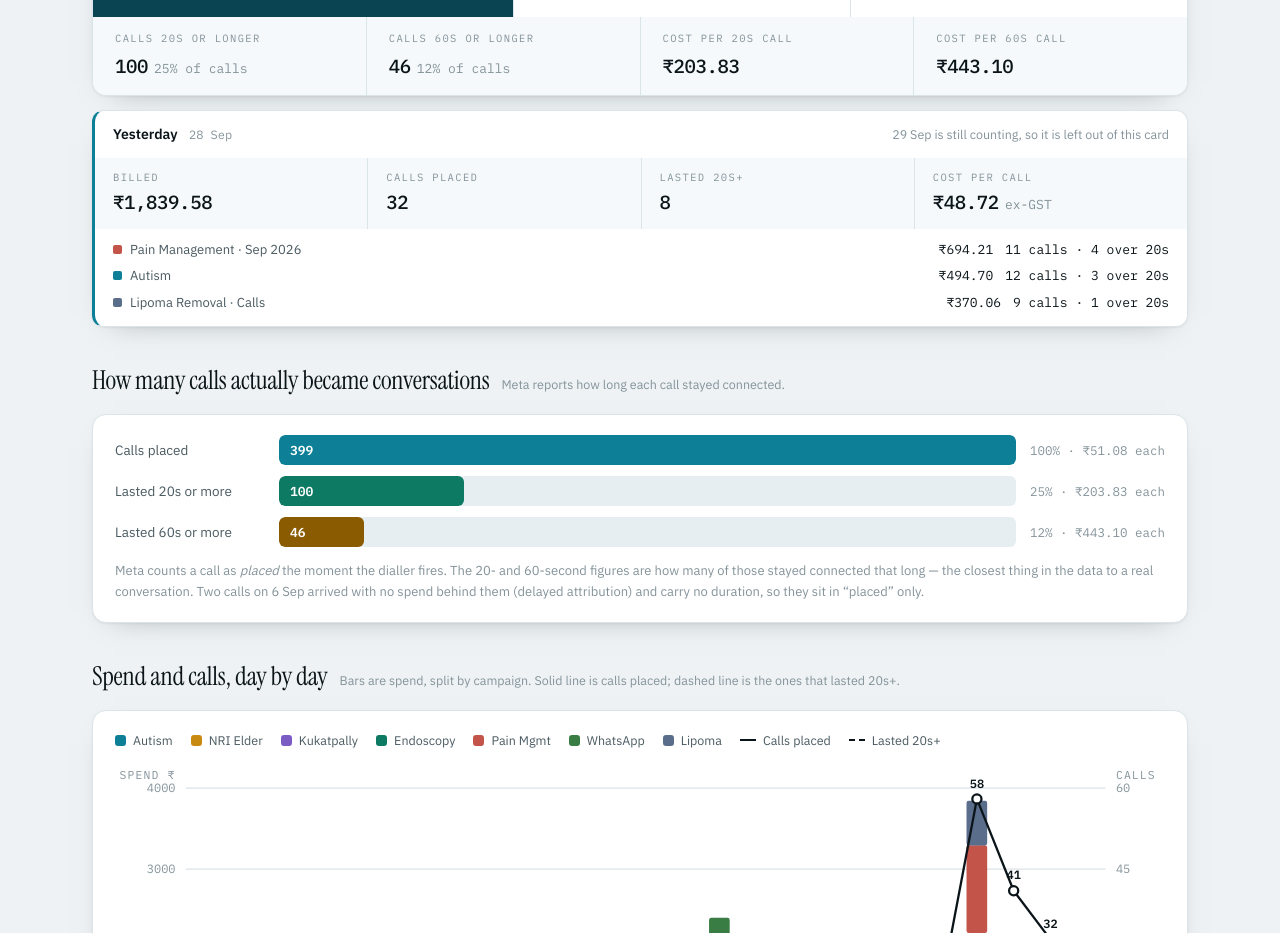
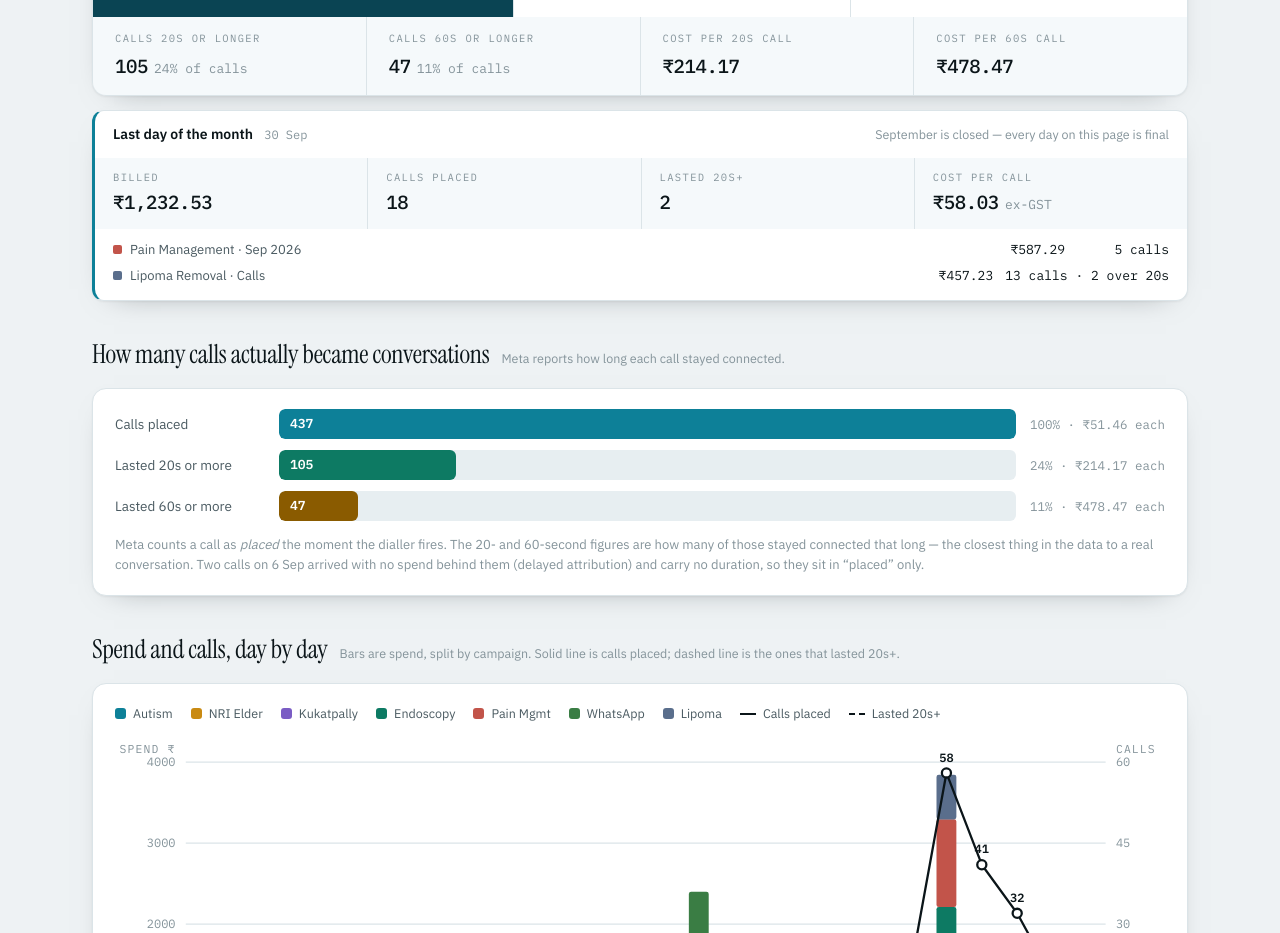
Before and after one commit to lenkasacademy-pixel/o2-reports, a plain HTML site: page index.html in a window 1280 px wide. Shown: the part 275-1208 px from the top of the page. Drawn offline with Linux system fonts and the light colour scheme.

Commit message:
Refresh O2 Health Hub calls report - September 2026 complete (4-30 Sep)
September has fully settled since the 29 Sep snapshot, so the window moves from
4-28 Sep to the complete month 4-30 Sep.

Data:
- 29 Sep settled from a 71.22 part-day to 1,056.20 / 20 calls
- 30 Sep added: 1,044.52 / 18 calls
- 28 Sep revised +4.53 (Pain +0.77, Lipoma +3.02, Autism +0.74); no call counts moved
- Endoscopy, Autism (bar the 28th), Kukatpally, NRI Elder and WhatsApp are
  unchanged to the paisa; their published rows are reused as-is

Headlines: 31,099.61 ad spend + 5,597.93 GST = 36,697.54 billed.
437 calls placed, 105 held 20s, 47 held 60s.
51.08 -> 51.46 per call placed; 203.83 -> 214.17 per 20-second call.

Reconciliation: campaign sums equal the ad_account daily totals on spend AND
impressions for all 27 delivery days, and per-campaign totals equal Meta's own
period totals. Every 20s/60s/confirm division lands on a whole number.

Page logic: September is a closed month, so SNAP_DAY is now null - nothing is
excluded as a part-day and the "Yesterday" card relabels itself "Last day of the
month" rather than claiming a day is still counting. LIVE is now {4}: Pain
Management is the only campaign Meta still reports ACTIVE.

Co-Authored-By: Claude Opus 5 <noreply@anthropic.com>
Claude-Session: https://claude.ai/code/session_01J7U9iyB79GpNryTYZT9T5y

```diff
--- a/index.html
+++ b/index.html
@@ -5,7 +5,7 @@
 <meta name="viewport" content="width=device-width, initial-scale=1">
 <meta name="robots" content="noindex, nofollow">
 <title>O2 Health Hub · Calls Report</title>
-<!-- Standalone snapshot: Meta Ads figures frozen 29 Sep 2026, 11:10 am IST. Account 924502380456661. September 2026 only. No live connection. -->
+<!-- Standalone snapshot: Meta Ads figures frozen 19 Nov 2026, 8:15 am IST. Account 924502380456661. September 2026 only (complete month). No live connection. -->
 <link rel="preconnect" href="https://fonts.googleapis.com">
 <link rel="preconnect" href="https://fonts.gstatic.com" crossorigin>
 <link rel="stylesheet" href="https://fonts.googleapis.com/css2?family=Instrument+Serif:ital@0;1&family=IBM+Plex+Mono:wght@400;500;600&family=IBM+Plex+Sans:wght@400;500;600&display=swap">
@@ -165,7 +165,7 @@ footer{margin-top:44px; padding-top:18px; border-top:1px solid var(--hair); font
       <h1>Calls, and <em>what each one cost</em></h1>
     </div>
     <div class="mast-r">
-      <div class="stamp"><span class="dot"></span><span>Snapshot 29 Sep 2026, 11:10 am · account 924502380456661</span></div>
+      <div class="stamp"><span class="dot"></span><span>Snapshot 19 Nov 2026, 8:15 am · account 924502380456661</span></div>
     </div>
   </div>
 
@@ -226,12 +226,12 @@ footer{margin-top:44px; padding-top:18px; border-top:1px solid var(--hair); font
 
   <footer>
     <span>O2 Health Hub · prepared by Lenka's Academy</span>
-    <span class="mono">September 2026 · frozen 29 Sep, 11:10 am · source: Meta Ads Manager</span>
+    <span class="mono">September 2026 (complete) · frozen 19 Nov, 8:15 am · source: Meta Ads Manager</span>
   </footer>
 </div>
 
 <script>
-/* ---- baked figures: Meta Ads, account 924502380456661, September 2026, frozen 29 Sep 2026, 11:10 am IST ----
+/* ---- baked figures: Meta Ads, account 924502380456661, September 2026, frozen 19 Nov 2026, 8:15 am IST ----
    20s/60s counts are derived as spend ÷ cost_per_action_type for
    click_to_call_native_20s_call_connect / _60s_call_connect. Every division lands
    on a whole number and the per-campaign sums equal Meta's own period totals. */
@@ -244,67 +244,69 @@ const CAMPS = [
   {n:"O2 Guardian · NRI + Bengaluru WhatsApp", short:"WhatsApp", type:"msg", c:"#3a7d44"},
   {n:"Lipoma Removal · Calls",       short:"Lipoma",     type:"calls", c:"#5a6e8c"}
 ];
-const LIVE = new Set([4, 6]);         /* campaign indexes still ACTIVE at Meta */
-const SNAP_DAY = "2026-09-29";        /* last day in the data (part-day) */
-const YDAY     = "2026-09-28";        /* the last complete day */
+const LIVE = new Set([4]);            /* campaign indexes still ACTIVE at Meta */
+const SNAP_DAY = null;                /* September is closed: no part-day in scope, nothing excluded */
+const YDAY     = "2026-09-30";        /* the last complete day */
 const GST      = 0.18;                /* Meta bills 18% GST on ad spend in India */
 /* [campIdx, date, spend, placed, calls20s, calls60s, tapped, impressions, reach, linkClicks] */
 const DAILY = [
-  [0,"2026-09-04",   55.49, 1, 1, 0,  1,  1092,  1016,   5],
-  [1,"2026-09-04", 1180.32, 0, 0, 0,  0,  1361,  1249,  24],
-  [0,"2026-09-05",  623.79,17, 5, 4, 20, 17251, 14636, 128],
-  [1,"2026-09-05",  595.43, 0, 0, 0,  0,   539,   449,   6],
-  [0,"2026-09-06",    0.00, 2, 0, 0,  0,     0,     0,   0],
-  [1,"2026-09-06",  328.51, 0, 0, 0,  0,   361,   285,   3],
-  [2,"2026-09-08",  502.22, 5, 1, 1,  8, 13566, 11000,  82],
-  [3,"2026-09-09",  499.55,11, 2, 2, 16,  7412,  5685,  33],
-  [1,"2026-09-10",  582.55, 0, 0, 0,  0,   439,   393,   6],
-  [3,"2026-09-10",  499.62, 9, 1, 0, 11,  8844,  7380,  37],
-  [4,"2026-09-10",  171.45, 3, 0, 0,  3,  1411,  1194,   9],
-  [4,"2026-09-11",  818.87,20, 7, 6, 19,  7644,  5976,  34],
-  [4,"2026-09-12",  521.01,16, 4, 2, 16,  4626,  3465,  25],
-  [5,"2026-09-12",  121.59, 0, 0, 0,  0,   767,   615,   6],
-  [4,"2026-09-13",  688.30,17, 4, 3, 16,  6901,  5140,  29],
-  [5,"2026-09-13",  282.23, 0, 0, 0,  0,  2173,  1556,  13],
-  [4,"2026-09-14",  770.10,18, 2, 2, 18,  7402,  5604,  35],
-  [5,"2026-09-14",  451.45, 0, 0, 0,  0,  2770,  1926,  13],
-  [4,"2026-09-15",  437.13, 8, 3, 3,  9,  5053,  3979,  23],
-  [5,"2026-09-15",  406.93, 0, 0, 0,  0,  3095,  2083,  16],
-  [4,"2026-09-16",  790.69,13, 4, 1, 14,  8639,  6653,  35],
-  [5,"2026-09-16",  453.64, 0, 0, 0,  0,  3266,  2337,  14],
-  [4,"2026-09-17",  649.52,12, 5, 3, 13,  8905,  6974,  24],
-  [5,"2026-09-17",  851.31, 0, 0, 0,  0,  7683,  6335,  40],
-  [4,"2026-09-18",    0.98, 0, 0, 0,  0,    41,    40,   1],
-  [5,"2026-09-18",    5.45, 0, 0, 0,  0,    81,    78,   0],
-  [4,"2026-09-19", 1056.12,18, 4, 1, 18, 12218,  9200,  34],
-  [5,"2026-09-19", 1343.51, 0, 0, 0,  0,  8269,  7019,  48],
-  [4,"2026-09-20",  716.88, 9, 2, 1,  9,  8211,  6326,  27],
-  [5,"2026-09-20",  919.04, 0, 0, 0,  0,  5788,  4631,  39],
-  [4,"2026-09-21",  666.92, 7, 4, 3,  8,  7093,  5540,  19],
-  [5,"2026-09-21",  854.77, 0, 0, 0,  0,  6721,  5434,  26],
-  [4,"2026-09-22",  484.03, 7, 4, 2,  7,  5005,  4094,  19],
-  [5,"2026-09-22",  234.87, 0, 0, 0,  0,  2291,  2171,  18],
-  [6,"2026-09-22",  125.63, 7, 1, 0,  7,  2754,  2345,  12],
-  [4,"2026-09-23",  751.73, 8, 3, 0,  8,  9022,  7015,  26],
-  [6,"2026-09-23",  605.66,16, 5, 2, 21, 14452, 10841,  69],
-  [4,"2026-09-24",  403.32,10, 1, 0, 10,  3695,  3043,  20],
-  [6,"2026-09-24",  310.51,12, 4, 2, 13,  8599,  7350,  35],
-  [0,"2026-09-25",   81.41, 0, 0, 0,  0,  1076,   972,  10],
-  [3,"2026-09-25",  458.31, 8, 0, 0, 13, 11136,  9168,  68],
-  [4,"2026-09-25",  251.90, 7, 3, 0,  8,  2985,  2628,  12],
-  [6,"2026-09-25",  225.02, 7, 2, 0,  9,  7350,  6568,  24],
-  [0,"2026-09-26",  875.00,10, 1, 0, 12, 20356, 16776, 125],
-  [3,"2026-09-26", 1338.13,22, 5, 2, 39, 27120, 20259, 152],
-  [4,"2026-09-26", 1081.11,13, 1, 1, 13,  9088,  7331,  29],
-  [6,"2026-09-26",  551.44,13, 2, 0, 19, 17267, 14961,  66],
-  [3,"2026-09-27",  665.34,16, 4, 0, 19, 11821,  9477,  88],
-  [4,"2026-09-27",  688.46,11, 5, 2, 12,  7672,  6091,  27],
-  [6,"2026-09-27",  458.15,14, 2, 0, 17, 14199, 11881,  46],
-  [0,"2026-09-28",  494.70,12, 3, 0,  9, 10180,  9051,  71],
-  [4,"2026-09-28",  694.21,11, 4, 2, 12,  8926,  7212,  27],
-  [6,"2026-09-28",  370.06, 9, 1, 1, 14, 11274,  9509,  36],
-  [4,"2026-09-29",   43.37, 1, 0, 0,  1,   360,   277,   1],
-  [6,"2026-09-29",   27.85, 2, 1, 0,  2,   841,   757,   3]
+  [0,"2026-09-04",  55.49, 1, 1, 0,  1,  1092,  1016,   5],
+  [1,"2026-09-04",1180.32, 0, 0, 0,  0,  1361,  1249,  24],
+  [0,"2026-09-05", 623.79,17, 5, 4, 20, 17251, 14636, 128],
+  [1,"2026-09-05", 595.43, 0, 0, 0,  0,   539,   449,   6],
+  [0,"2026-09-06",   0.00, 2, 0, 0,  0,     0,     0,   0],
+  [1,"2026-09-06", 328.51, 0, 0, 0,  0,   361,   285,   3],
+  [2,"2026-09-08", 502.22, 5, 1, 1,  8, 13566, 11000,  82],
+  [3,"2026-09-09", 499.55,11, 2, 2, 16,  7412,  5685,  33],
+  [1,"2026-09-10", 582.55, 0, 0, 0,  0,   439,   393,   6],
+  [3,"2026-09-10", 499.62, 9, 1, 0, 11,  8844,  7380,  37],
+  [4,"2026-09-10", 171.45, 3, 0, 0,  3,  1411,  1194,   9],
+  [4,"2026-09-11", 818.87,20, 7, 6, 19,  7644,  5976,  34],
+  [4,"2026-09-12", 521.01,16, 4, 2, 16,  4626,  3465,  25],
+  [5,"2026-09-12", 121.59, 0, 0, 0,  0,   767,   615,   6],
+  [4,"2026-09-13", 688.30,17, 4, 3, 16,  6901,  5140,  29],
+  [5,"2026-09-13", 282.23, 0, 0, 0,  0,  2173,  1556,  13],
+  [4,"2026-09-14", 770.10,18, 2, 2, 18,  7402,  5604,  35],
+  [5,"2026-09-14", 451.45, 0, 0, 0,  0,  2770,  1926,  13],
+  [4,"2026-09-15", 437.13, 8, 3, 3,  9,  5053,  3979,  23],
+  [5,"2026-09-15", 406.93, 0, 0, 0,  0,  3095,  2083,  16],
+  [4,"2026-09-16", 790.69,13, 4, 1, 14,  8639,  6653,  35],
+  [5,"2026-09-16", 453.64, 0, 0, 0,  0,  3266,  2337,  14],
+  [4,"2026-09-17", 649.52,12, 5, 3, 13,  8905,  6974,  24],
+  [5,"2026-09-17", 851.31, 0, 0, 0,  0,  7683,  6335,  40],
+  [4,"2026-09-18",   0.98, 0, 0, 0,  0,    41,    40,   1],
+  [5,"2026-09-18",   5.45, 0, 0, 0,  0,    81,    78,   0],
+  [4,"2026-09-19",1056.12,18, 4, 1, 18, 12218,  9200,  34],
+  [5,"2026-09-19",1343.51, 0, 0, 0,  0,  8269,  7019,  48],
+  [4,"2026-09-20", 716.88, 9, 2, 1,  9,  8211,  6326,  27],
+  [5,"2026-09-20", 919.04, 0, 0, 0,  0,  5788,  4631,  39],
+  [4,"2026-09-21", 666.92, 7, 4, 3,  8,  7093,  5540,  19],
+  [5,"2026-09-21", 854.77, 0, 0, 0,  0,  6721,  5434,  26],
+  [4,"2026-09-22", 484.03, 7, 4, 2,  7,  5005,  4094,  19],
+  [5,"2026-09-22", 234.87, 0, 0, 0,  0,  2291,  2171,  18],
+  [6,"2026-09-22", 125.63, 7, 1, 0,  7,  2754,  2345,  12],
+  [4,"2026-09-23", 751.73, 8, 3, 0,  8,  9022,  7015,  26],
+  [6,"2026-09-23", 605.66,16, 5, 2, 21, 14452, 10841,  69],
+  [4,"2026-09-24", 403.32,10, 1, 0, 10,  3695,  3043,  20],
+  [6,"2026-09-24", 310.51,12, 4, 2, 13,  8599,  7350,  35],
+  [0,"2026-09-25",  81.41, 0, 0, 0,  0,  1076,   972,  10],
+  [3,"2026-09-25", 458.31, 8, 0, 0, 13, 11136,  9168,  68],
+  [4,"2026-09-25", 251.90, 7, 3, 0,  8,  2985,  2628,  12],
+  [6,"2026-09-25", 225.02, 7, 2, 0,  9,  7350,  6568,  24],
+  [0,"2026-09-26", 875.00,10, 1, 0, 12, 20356, 16776, 125],
+  [3,"2026-09-26",1338.13,22, 5, 2, 39, 27120, 20259, 152],
+  [4,"2026-09-26",1081.11,13, 1, 1, 13,  9088,  7331,  29],
+  [6,"2026-09-26", 551.44,13, 2, 0, 19, 17267, 14961,  66],
+  [3,"2026-09-27", 665.34,16, 4, 0, 19, 11821,  9477,  88],
+  [4,"2026-09-27", 688.46,11, 5, 2, 12,  7672,  6091,  27],
+  [6,"2026-09-27", 458.15,14, 2, 0, 17, 14199, 11881,  46],
+  [0,"2026-09-28", 495.44,12, 3, 0,  9, 10206,  9070,  71],
+  [4,"2026-09-28", 694.98,11, 4, 2, 12,  8944,  7234,  27],
+  [6,"2026-09-28", 373.08, 9, 1, 1, 14, 11321,  9561,  36],
+  [4,"2026-09-29", 669.68, 9, 1, 0,  8,  7389,  5942,  18],
+  [6,"2026-09-29", 386.52,11, 2, 0, 14, 12031, 10157,  45],
+  [4,"2026-09-30", 587.29, 5, 0, 0,  4,  6266,  5201,  21],
+  [6,"2026-09-30", 457.23,13, 2, 1, 15, 12928, 10767,  50]
 ];
 const SP=2, PL=3, C20=4, C60=5, TAP=6, IMP=7, RCH=8, CLK=9;
 
@@ -317,9 +319,10 @@ const dLbl= d => { const m=["Jan","Feb","Mar","Apr","May","Jun","Jul","Aug","Sep
 function render(){
   const R = DAILY, dates = [...new Set(R.map(r=>r[1]))].sort();
   const sum = (rows,i) => rows.reduce((a,r)=>a+r[i],0);
-  /* SNAP_DAY is a part-day. Meta keeps revising the last ~48h, so it is kept out of
-     every total on this page - an unsettled day must never set a headline number. It
-     still appears in the chart and in the day-by-day table, labelled as still counting. */
+  /* SNAP_DAY is the part-day Meta is still revising; it is kept out of every total on
+     this page, because an unsettled day must never set a headline number. September is
+     now a closed month, so SNAP_DAY is null and all 27 delivery days count. Set it again
+     if this report is ever re-pointed at a month still in progress. */
   const S = R.filter(r=>r[1]!==SNAP_DAY);
   const sDates = [...new Set(S.map(r=>r[1]))].sort();
   const T = {spend:sum(S,SP), placed:sum(S,PL), c20:sum(S,C20), c60:sum(S,C60),
@@ -346,8 +349,9 @@ function render(){
     const yCallSpend = yCall.reduce((a,r)=>a+r[SP],0);
     yday.innerHTML = `
       <div class="yday-h">
-        <div class="t">Yesterday <span>${dLbl(YDAY)}</span></div>
-        <div class="r">${dLbl(SNAP_DAY)} is still counting, so it is left out of this card</div>
+        <div class="t">${SNAP_DAY ? "Yesterday" : "Last day of the month"} <span>${dLbl(YDAY)}</span></div>
+        <div class="r">${SNAP_DAY ? dLbl(SNAP_DAY) + " is still counting, so it is left out of this card"
+                                  : "September is closed \u2014 every day on this page is final"}</div>
       </div>
       <div class="yday-stats">
         <div><div class="k">Billed</div><div class="v mono">${inr(ySpend+yGst)}</div></div>
```
Also changed, not shown: 1 other file.
